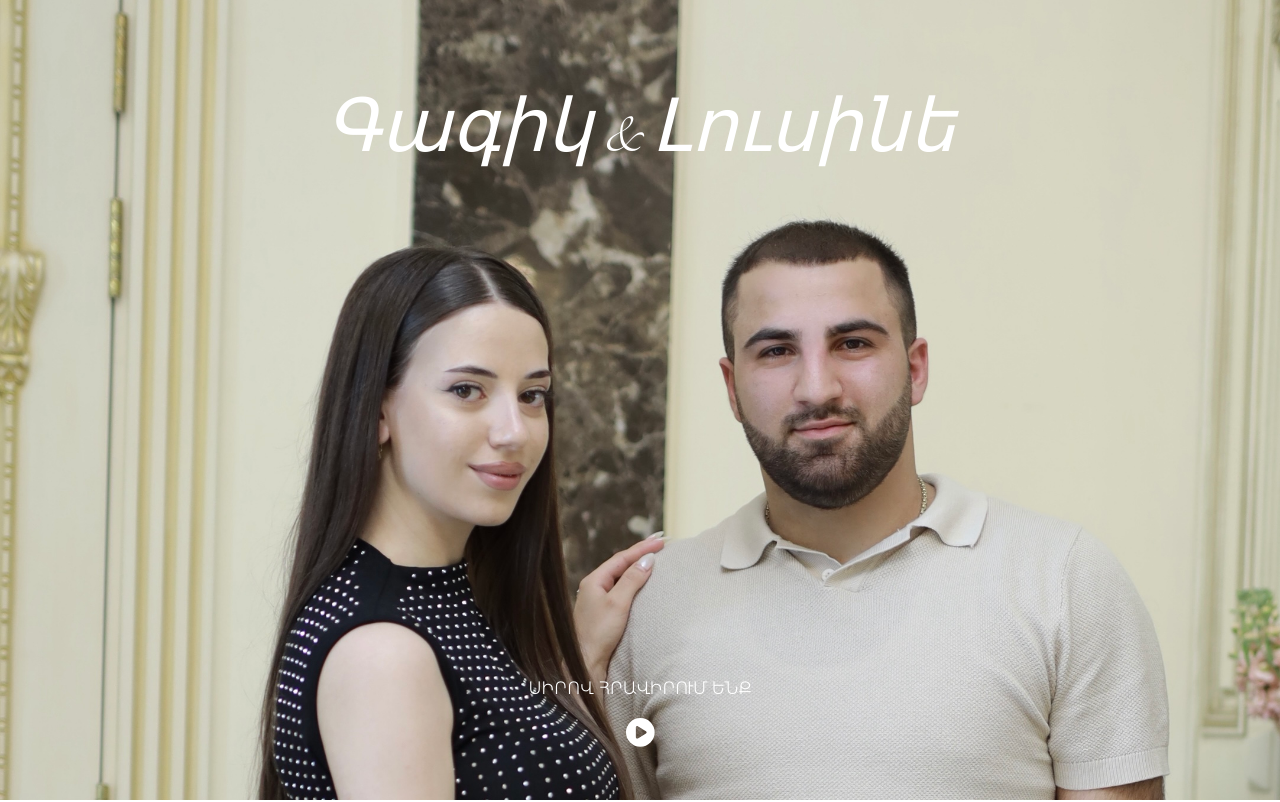
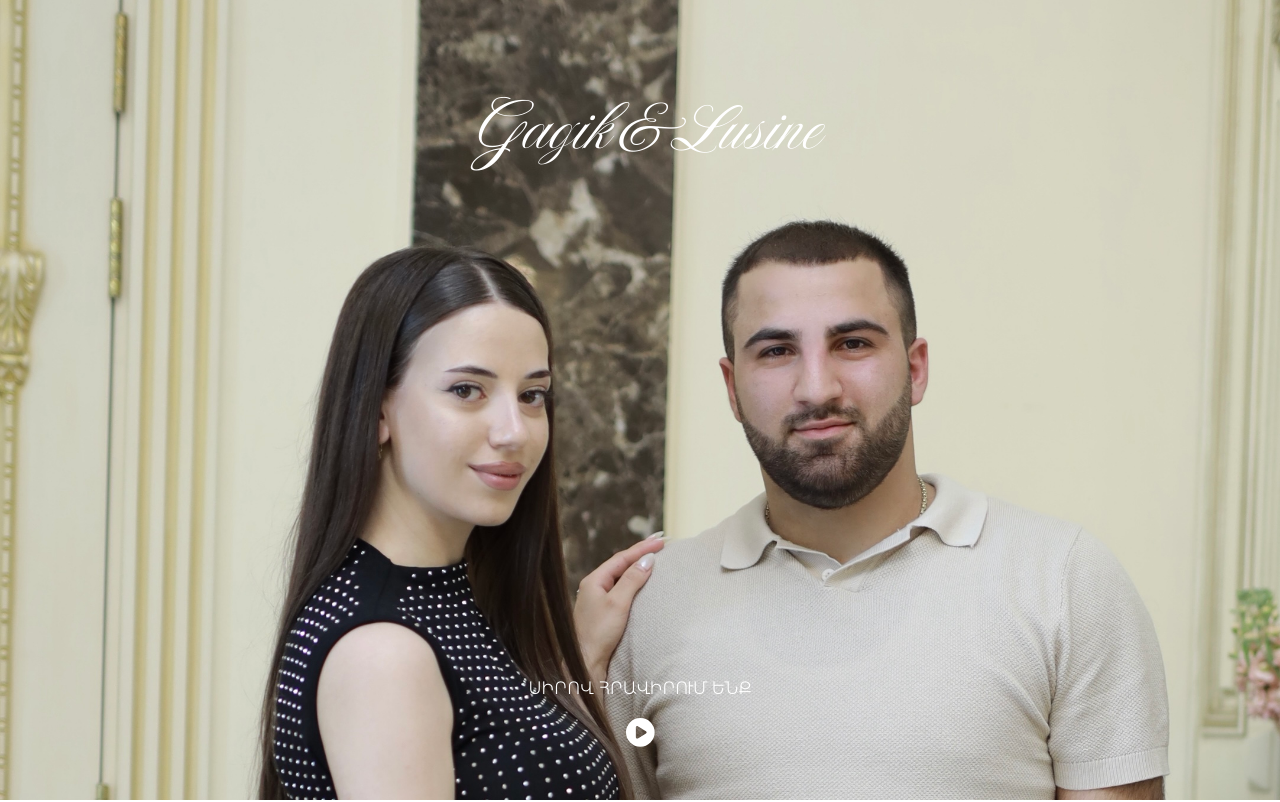
Before and after one commit to armmmartirosyan/wedding-invite, a Next.js app: page / in a window 1280 px wide. Shown: the top 802 px of the page. Built offline with nearby package versions, Linux system fonts and the light colour scheme.

Commit message:
updated the title

```diff
--- a/src/components/banner/index.js
+++ b/src/components/banner/index.js
@@ -42,7 +42,7 @@ export function Banner() {
       </audio>
       <div />
       <div className={styles.content}>
-        <h1 className={`heading ${styles.title}`}>Գագիկ & Լուսինե</h1>
+        <h1 className={`heading ${styles.title}`}>Gagik & Lusine</h1>
 
         <motion.figure
           className={styles.images_block}
--- a/src/components/banner/index.module.css
+++ b/src/components/banner/index.module.css
@@ -56,6 +56,7 @@
 }
 
 .title {
+  font-family: var(--font-imperial-script);
   font-size: 11rem;
   line-height: unset;
   position: absolute;
```
